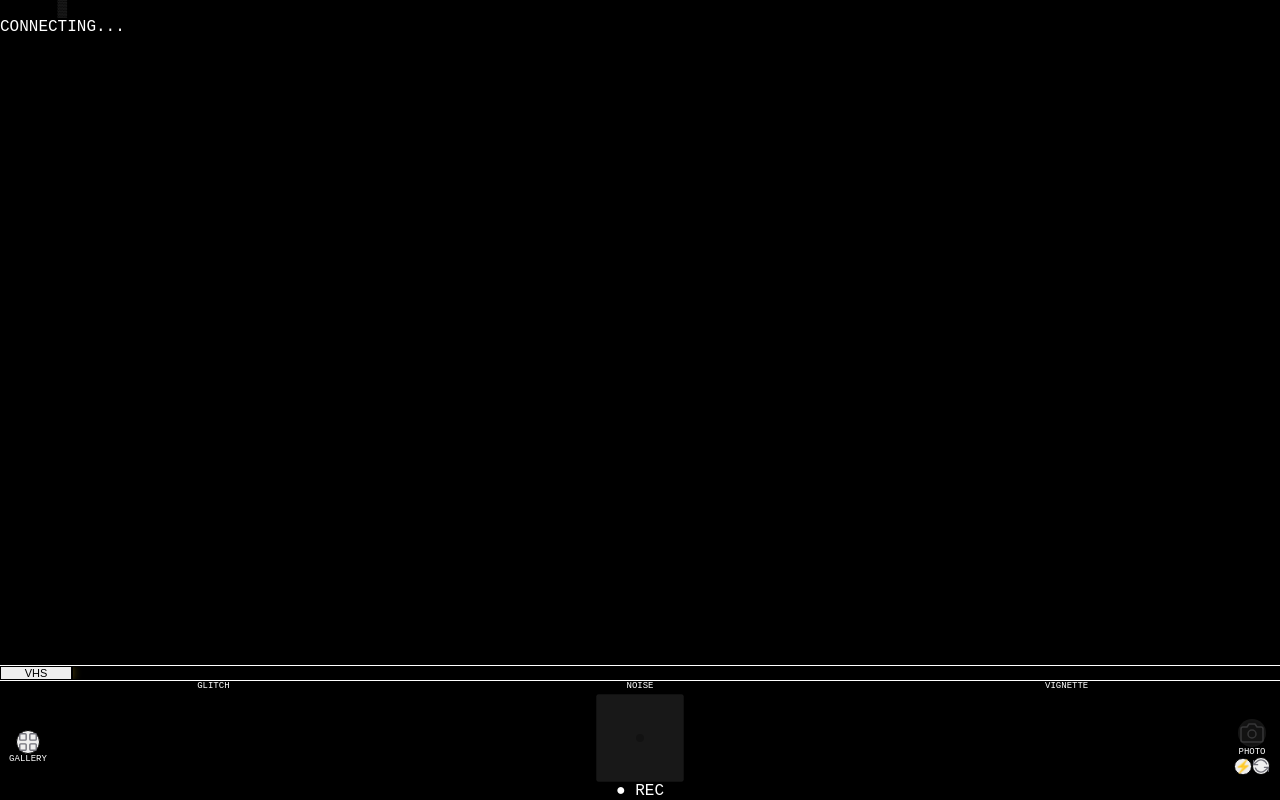
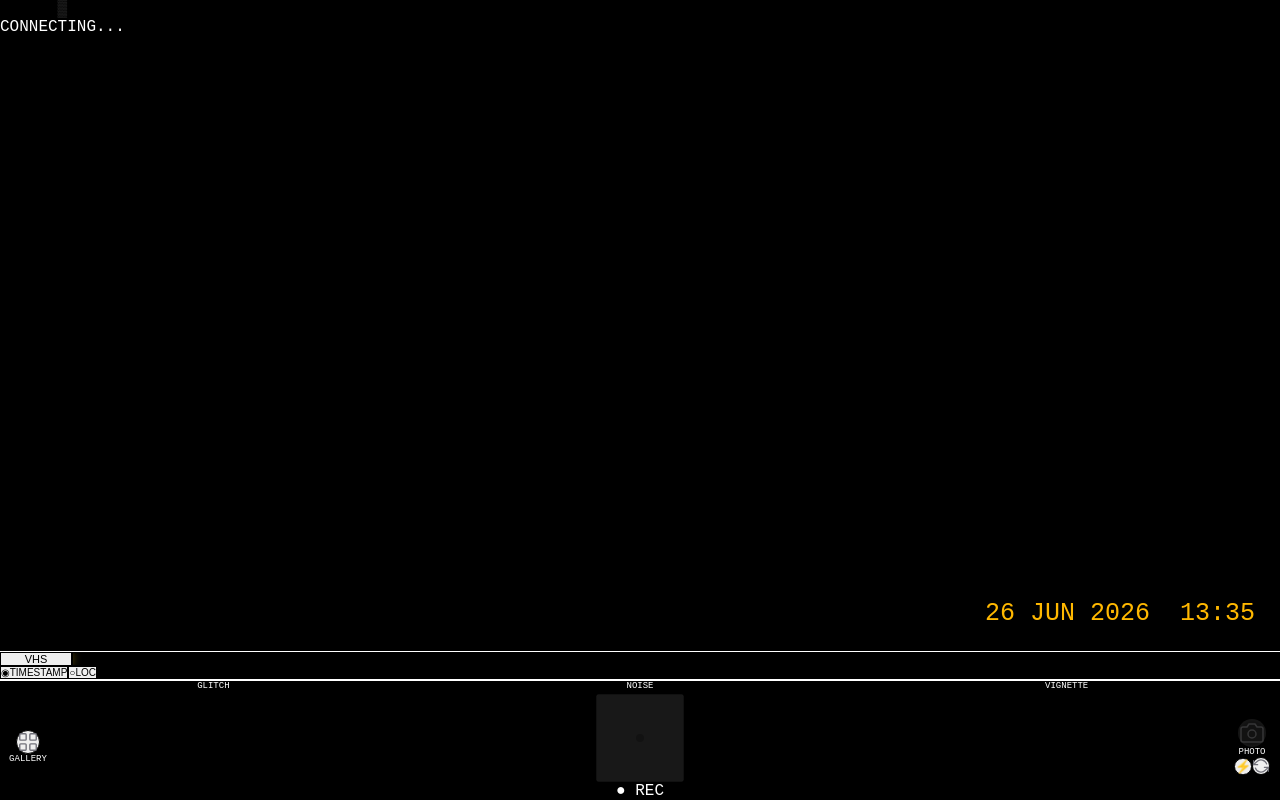
Before and after one commit to 6EL-SHADDAI/VHS, a Next.js app in the folder vhs-cam/: page /camera in a window 1280 px wide. Built offline with nearby package versions, Linux system fonts and the light colour scheme; no server answers.

Commit message:
overlay time date location addition

```diff
--- a/vhs-cam/components/camera/CameraView.tsx
+++ b/vhs-cam/components/camera/CameraView.tsx
@@ -5,33 +5,39 @@ import { useRecorder } from '@/hooks/useRecorder'
 import { useVHSRenderer } from '@/hooks/useVHSRenderer'
 import { useFlash } from '@/hooks/useFlash'
 import { useZoom } from '@/hooks/useZoom'
+import { useStamp } from '@/hooks/useStamp'
+import { drawStamp } from '@/lib/stamp'
 import { capturePhoto, saveVideoCapture } from '@/lib/capture'
 import { FILTER_PRESETS, FILTER_LABELS } from '@/lib/filters/presets'
 import { VHSViewfinder } from './VHSViewfinder'
 import { VHSControls } from './VHSControls'
 import { FilterStrip } from './FilterStrip'
 import { NoSignal } from './NoSignal'
+import { StampControls } from './StampControls'
 import { GalleryOverlay } from '../gallery/GalleryOverlay'
 import type { FilterMode, FilterParams } from '@/types'
 
 export function CameraView() {
-  const viewfinderRef = useRef<HTMLDivElement>(null)
-  const canvasRef     = useRef<HTMLCanvasElement>(null)
+  const viewfinderRef  = useRef<HTMLDivElement>(null)
+  const canvasRef      = useRef<HTMLCanvasElement>(null)
+  const stampCanvasRef = useRef<HTMLCanvasElement>(null)
+  const compositeRef   = useRef<HTMLCanvasElement>(null)
 
   const { videoRef, audioRef, streamRef, status, error, hasAudio, start, flip } = useCamera()
-  const recorder = useRecorder(canvasRef, audioRef)
-  const flash    = useFlash(streamRef)
-  const zoom     = useZoom(streamRef)
+  const recorder  = useRecorder(compositeRef, audioRef)
+  const flash     = useFlash(streamRef)
+  const zoom      = useZoom(streamRef)
+  const stampHook = useStamp()
 
   const [filter, setFilter]           = useState<FilterMode>('vhs')
   const [params, setParams]           = useState<FilterParams>(FILTER_PRESETS['vhs'])
   const [toast, setToast]             = useState<string | null>(null)
   const [saving, setSaving]           = useState(false)
   const [showGallery, setShowGallery] = useState(false)
-  const toastTimer = useRef<ReturnType<typeof setTimeout> | null>(null)
+  const toastTimer   = useRef<ReturnType<typeof setTimeout> | null>(null)
+  const stampAnimRef = useRef<number>(0)
 
   const cameraReady = status === 'ready'
-
   const { forceReinit } = useVHSRenderer(canvasRef, videoRef, filter, params, cameraReady)
 
   useEffect(() => {
@@ -39,6 +45,53 @@ export function CameraView() {
     const cleanup = zoom.attachPinch(viewfinderRef.current)
     return cleanup
   }, [zoom.attachPinch]) // eslint-disable-line react-hooks/exhaustive-deps
+
+  // Composite loop — blits WebGL + stamp onto composite canvas (what recorder captures)
+  useEffect(() => {
+    const composite = compositeRef.current
+    if (!composite) return
+    const ctx = composite.getContext('2d')
+    if (!ctx) return
+
+    const draw = () => {
+      const glCanvas    = canvasRef.current
+      const stampCanvas = stampCanvasRef.current
+
+      if (glCanvas && glCanvas.width > 0) {
+        if (composite.width !== glCanvas.width || composite.height !== glCanvas.height) {
+          composite.width  = glCanvas.width
+          composite.height = glCanvas.height
+        }
+        if (stampCanvas && (stampCanvas.width !== glCanvas.width || stampCanvas.height !== glCanvas.height)) {
+          stampCanvas.width  = glCanvas.width
+          stampCanvas.height = glCanvas.height
+        }
+
+        ctx.drawImage(glCanvas, 0, 0)
+
+        if (stampHook.stamp.enabled) {
+          drawStamp(ctx, composite.width, composite.height, stampHook.stamp)
+
+          // Mirror stamp to the visible overlay canvas
+          if (stampCanvas) {
+            const sCtx = stampCanvas.getContext('2d')
+            if (sCtx) {
+              sCtx.clearRect(0, 0, stampCanvas.width, stampCanvas.height)
+              drawStamp(sCtx, stampCanvas.width, stampCanvas.height, stampHook.stamp)
+            }
+          }
+        } else if (stampCanvasRef.current) {
+          const sCtx = stampCanvasRef.current.getContext('2d')
+          sCtx?.clearRect(0, 0, stampCanvasRef.current.width, stampCanvasRef.current.height)
+        }
+      }
+
+      stampAnimRef.current = requestAnimationFrame(draw)
+    }
+
+    stampAnimRef.current = requestAnimationFrame(draw)
+    return () => cancelAnimationFrame(stampAnimRef.current)
+  }, [stampHook.stamp])
 
   const showToast = useCallback((msg: string, duration = 2500) => {
     if (toastTimer.current) clearTimeout(toastTimer.current)
@@ -60,15 +113,8 @@ export function CameraView() {
       await flash.stopTorch()
       const { chunks, mimeType } = await recorder.stop()
 
-      // captureStream() can leave the canvas's WebGL context in a corrupted
-      // state on mobile browsers. Force a full context recreation right now
-      // rather than waiting for the render loop to detect failed frames.
-      //forceReinit()
+      forceReinit()
 
-      // Also verify the camera track itself survived recording — some
-      // mobile browsers kill the underlying track when MediaRecorder
-      // finishes. If it's dead, restart the camera immediately rather
-      // than leaving the viewfinder frozen on the last frame.
       const liveTrack = streamRef.current?.getVideoTracks()[0]
       if (!liveTrack || liveTrack.readyState === 'ended') {
         console.warn('[VHS] Camera track died after recording — auto-restarting')
@@ -79,13 +125,15 @@ export function CameraView() {
         showToast('NO DATA — use Chrome or Edge')
         return
       }
-      if (!canvasRef.current) return
+
+      const thumbCanvas = compositeRef.current ?? canvasRef.current
+      if (!thumbCanvas) return
 
       setSaving(true)
       showToast('SAVING...', 15000)
 
       try {
-        await saveVideoCapture(chunks, mimeType, canvasRef.current, filter, params)
+        await saveVideoCapture(chunks, mimeType, thumbCanvas, filter, params)
         showToast('VIDEO SAVED ✓')
       } catch (e) {
         console.error('Save failed:', e)
@@ -112,10 +160,11 @@ export function CameraView() {
   }, [recorder, flash, canvasRef, filter, params, hasAudio, showToast, videoRef, streamRef, forceReinit, start])
 
   const handlePhoto = useCallback(async () => {
-    if (!canvasRef.current) return
+    const captureCanvas = compositeRef.current ?? canvasRef.current
+    if (!captureCanvas) return
     try {
       await flash.photoFlash()
-      await capturePhoto(canvasRef.current, filter, params)
+      await capturePhoto(captureCanvas, filter, params)
       showToast('PHOTO SAVED ✓')
     } catch (e) {
       console.error('Photo failed:', e)
@@ -130,9 +179,16 @@ export function CameraView() {
   return (
     <div className="relative w-full flex flex-col bg-black overflow-hidden" style={{ height: '100dvh' }}>
       <video ref={videoRef} className="hidden" playsInline muted />
+      <canvas ref={compositeRef} className="hidden" />
 
       <div ref={viewfinderRef} className="relative flex-1 overflow-hidden bg-black min-h-0">
         <canvas ref={canvasRef} className="absolute inset-0 w-full h-full object-cover" />
+
+        <canvas
+          ref={stampCanvasRef}
+          className="absolute inset-0 w-full h-full pointer-events-none"
+          style={{ zIndex: 5 }}
+        />
 
         {cameraReady && (
           <VHSViewfinder
@@ -149,7 +205,7 @@ export function CameraView() {
         )}
 
         {zoom.supported && zoom.zoom > zoom.minZoom + 0.05 && (
-          <div className="absolute bottom-4 left-1/2 -translate-x-1/2 bg-black/70 border border-zinc-700 text-yellow-300 text-xs tracking-widest px-3 py-1 rounded-full font-mono pointer-events-none">
+          <div className="absolute bottom-4 left-1/2 -translate-x-1/2 bg-black/70 border border-zinc-700 text-yellow-300 text-xs tracking-widest px-3 py-1 rounded-full font-mono pointer-events-none" style={{ zIndex: 15 }}>
             {zoom.zoom.toFixed(1)}×
           </div>
         )}
@@ -171,6 +227,14 @@ export function CameraView() {
       </div>
 
       <FilterStrip current={filter} onChange={handleFilterChange} labels={FILTER_LABELS} />
+
+      <StampControls
+        stampEnabled={stampHook.enabled}
+        locationEnabled={stampHook.locationEnabled}
+        locationStatus={stampHook.locationStatus}
+        onToggleStamp={() => stampHook.setEnabled((e: boolean) => !e)}
+        onToggleLocation={stampHook.toggleLocation}
+      />
 
       <VHSControls
         params={params}
--- /dev/null
+++ b/vhs-cam/components/camera/StampControls.tsx
@@ -0,0 +1,54 @@
+'use client'
+
+interface Props {
+  stampEnabled:     boolean
+  locationEnabled:  boolean
+  locationStatus:   'idle' | 'requesting' | 'ready' | 'denied'
+  onToggleStamp:    () => void
+  onToggleLocation: () => void
+}
+
+export function StampControls({
+  stampEnabled, locationEnabled, locationStatus,
+  onToggleStamp, onToggleLocation,
+}: Props) {
+  const locLabel = () => {
+    if (locationStatus === 'requesting') return 'LOCATING...'
+    if (locationStatus === 'denied')     return 'DENIED'
+    if (locationEnabled && locationStatus === 'ready') return 'LOC ON'
+    return 'LOC'
+  }
+
+  return (
+    <div className="flex items-center gap-2 px-4 py-1.5 border-b border-zinc-900 bg-black">
+      <button
+        onClick={onToggleStamp}
+        className={`flex items-center gap-1.5 px-3 py-1 rounded-md border text-[10px] font-mono tracking-widest transition-all active:scale-95 ${
+          stampEnabled
+            ? 'border-yellow-500 text-yellow-300 bg-yellow-400/10'
+            : 'border-zinc-800 text-zinc-600'
+        }`}
+      >
+        <span>{stampEnabled ? '◉' : '○'}</span>
+        <span>TIMESTAMP</span>
+      </button>
+
+      {stampEnabled && (
+        <button
+          onClick={onToggleLocation}
+          disabled={locationStatus === 'requesting'}
+          className={`flex items-center gap-1.5 px-3 py-1 rounded-md border text-[10px] font-mono tracking-widest transition-all active:scale-95 disabled:opacity-40 ${
+            locationEnabled && locationStatus === 'ready'
+              ? 'border-green-500 text-green-300 bg-green-400/10'
+              : locationStatus === 'denied'
+              ? 'border-red-800 text-red-600'
+              : 'border-zinc-800 text-zinc-600'
+          }`}
+        >
+          <span>{locationEnabled && locationStatus === 'ready' ? '◉' : '○'}</span>
+          <span>{locLabel()}</span>
+        </button>
+      )}
+    </div>
+  )
+}
--- /dev/null
+++ b/vhs-cam/hooks/useStamp.ts
@@ -0,0 +1,98 @@
+'use client'
+import { useState, useEffect, useCallback, useRef } from 'react'
+
+export interface StampData {
+  dateTime:        string
+  location:        string | null
+  enabled:         boolean
+  locationEnabled: boolean
+}
+
+const MONTHS = ['JAN','FEB','MAR','APR','MAY','JUN','JUL','AUG','SEP','OCT','NOV','DEC']
+
+function formatDateTime(d: Date): string {
+  const day = String(d.getDate()).padStart(2, '0')
+  const mon = MONTHS[d.getMonth()]
+  const yr  = d.getFullYear()
+  const hr  = String(d.getHours()).padStart(2, '0')
+  const min = String(d.getMinutes()).padStart(2, '0')
+  return `${day} ${mon} ${yr}  ${hr}:${min}`
+}
+
+export function useStamp() {
+  const [enabled, setEnabled]                 = useState(true)
+  const [locationEnabled, setLocationEnabled] = useState(false)
+  const [dateTime, setDateTime]               = useState(() => formatDateTime(new Date()))
+  const [location, setLocation]               = useState<string | null>(null)
+  const [locationStatus, setLocationStatus]   = useState<'idle'|'requesting'|'ready'|'denied'>('idle')
+  const geoWatchRef    = useRef<number | null>(null)
+  const lastCoordsRef  = useRef<{ lat: number; lng: number } | null>(null)
+
+  useEffect(() => {
+    const id = setInterval(() => setDateTime(formatDateTime(new Date())), 1000)
+    return () => clearInterval(id)
+  }, [])
+
+  const reverseGeocode = useCallback(async (lat: number, lng: number) => {
+    try {
+      const res  = await fetch(
+        `https://nominatim.openstreetmap.org/reverse?lat=${lat}&lon=${lng}&format=json&zoom=10`,
+        { headers: { 'Accept-Language': 'en' } }
+      )
+      const data = await res.json()
+      const addr = data.address
+      const city = addr.city || addr.town || addr.village || addr.county || addr.state
+      const cc   = addr.country_code?.toUpperCase() ?? ''
+      if (city && cc)  setLocation(`${city}, ${cc}`)
+      else if (city)   setLocation(city)
+      else             setLocation(data.display_name?.split(',')[0] ?? null)
+    } catch {}
+  }, [])
+
+  const requestLocation = useCallback(() => {
+    if (!navigator.geolocation) { setLocationStatus('denied'); return }
+    setLocationStatus('requesting')
+    geoWatchRef.current = navigator.geolocation.watchPosition(
+      pos => {
+        const { latitude: lat, longitude: lng } = pos.coords
+        const last  = lastCoordsRef.current
+        const moved = !last || Math.abs(lat - last.lat) > 0.005 || Math.abs(lng - last.lng) > 0.005
+        if (moved) { lastCoordsRef.current = { lat, lng }; reverseGeocode(lat, lng) }
+        setLocationStatus('ready')
+      },
+      () => { setLocationStatus('denied'); setLocation(null) },
+      { enableHighAccuracy: false, timeout: 10000, maximumAge: 60000 }
+    )
+  }, [reverseGeocode])
+
+  const stopLocation = useCallback(() => {
+    if (geoWatchRef.current !== null) {
+      navigator.geolocation.clearWatch(geoWatchRef.current)
+      geoWatchRef.current = null
+    }
+    setLocation(null)
+    setLocationStatus('idle')
+  }, [])
+
+  const toggleLocation = useCallback(() => {
+    if (locationEnabled) { setLocationEnabled(false); stopLocation() }
+    else                 { setLocationEnabled(true);  requestLocation() }
+  }, [locationEnabled, requestLocation, stopLocation])
+
+  useEffect(() => () => {
+    if (geoWatchRef.current !== null)
+      navigator.geolocation.clearWatch(geoWatchRef.current)
+  }, [])
+
+  return {
+    enabled, setEnabled,
+    locationEnabled, toggleLocation,
+    locationStatus,
+    stamp: {
+      dateTime,
+      location: locationEnabled ? location : null,
+      enabled,
+      locationEnabled,
+    } as StampData,
+  }
+}
--- /dev/null
+++ b/vhs-cam/lib/stamp/index.ts
@@ -0,0 +1,38 @@
+import type { StampData } from '@/hooks/useStamp'
+
+export function drawStamp(
+  ctx: CanvasRenderingContext2D,
+  w: number,
+  h: number,
+  stamp: StampData
+) {
+  if (!stamp.enabled) return
+
+  const scale    = Math.max(w / 720, 1)
+  const fontSize = Math.round(14 * scale)
+  const padding  = Math.round(14 * scale)
+  const lineH    = Math.round(19 * scale)
+
+  ctx.save()
+  ctx.font         = `${fontSize}px "Courier New", Courier, monospace`
+  ctx.textBaseline = 'bottom'
+  ctx.textAlign    = 'right'
+
+  const lines: string[] = [stamp.dateTime]
+  if (stamp.location) lines.push(stamp.location)
+
+  const x = w - padding
+  let   y = h - padding
+
+  for (let i = lines.length - 1; i >= 0; i--) {
+    ctx.shadowColor   = 'rgba(0,0,0,0.9)'
+    ctx.shadowBlur    = Math.round(4 * scale)
+    ctx.shadowOffsetX = Math.round(1 * scale)
+    ctx.shadowOffsetY = Math.round(1 * scale)
+    ctx.fillStyle     = '#FFB800'
+    ctx.fillText(lines[i], x, y)
+    y -= lineH
+  }
+
+  ctx.restore()
+}
```
